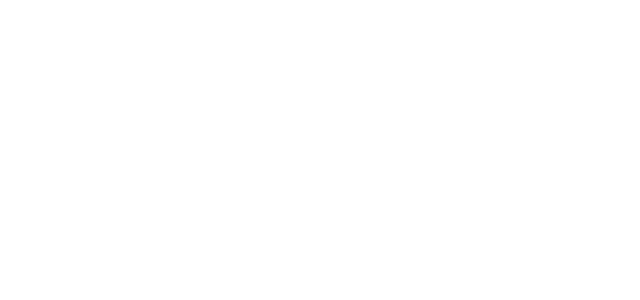
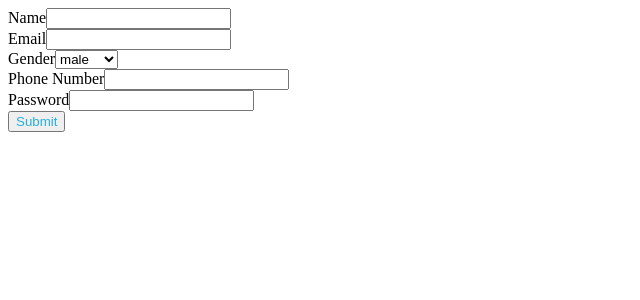
Before and after one commit to RiteshBharvey/Signup-Form---Rendering-Lists-Conditional-content-Outputting-Conditional-Cont---e24ksudtzq29, a React app: page / in a window 1280 px wide. Shown: the top 300 px of the page, without its empty margins (0-640 px from the left). Built offline with nearby package versions, Linux system fonts and the light colour scheme.

Commit message:
Update App.js

```diff
--- a/src/components/App.js
+++ b/src/components/App.js
@@ -2,10 +2,138 @@ import React, {Component, useState} from "react";
 import '../styles/App.css';
 
 const App = () => {
+  const [formIsValid, setFormIsvalid] = useState(false);
+  const [errorMessage, setErrorMessage] = useState("");
+  const [username,setUsername]=useState("");
+  const [inputData, setInputData] = useState({
+    name: "",
+    email: "",
+    gender: "male",
+    phoneNumber: "",
+    password: ""
+  });
+
+  const changeHandler = (e) => {
+    if (e.target.id === "userName") {
+      setInputData((prevInput) => {
+        return { ...prevInput, name: e.target.value };
+      });
+    } else if (e.target.id === "userEmail") {
+      setInputData((prevInput) => {
+        return { ...prevInput, email: e.target.value };
+      });
+    } else if (e.target.id === "userGender") {
+      console.log(e.target.value);
+      setInputData((prevInput) => {
+        return { ...prevInput, gender: e.target.value };
+      });
+    } else if (e.target.id === "userPhoneNumber") {
+      setInputData((prevInput) => {
+        return { ...prevInput, phoneNumber: e.target.value };
+      });
+    } else if (e.target.id === "userPassword") {
+      setInputData((prevInput) => {
+        return { ...prevInput, password: e.target.value };
+      });
+    }
+    setFormIsvalid(false);
+    setErrorMessage("");
+  };
+
+  const formSubmitHandler = (e) => {
+    e.preventDefault();
+    if (
+      inputData.name.trim() === "" ||
+      inputData.email.trim() === "" ||
+      inputData.phoneNumber.trim() === "" ||
+      inputData.password.trim() === ""
+      ) {
+        setErrorMessage("All fields are mandatory");
+        return;
+      }
+      if (!inputData.name.trim().match(/^[0-9a-zA-Z ]+$/)) {
+        setErrorMessage("Name is not alphanumeric");
+        return;
+      }
+      if (!inputData.email.trim().includes("@")) {
+      setErrorMessage("Email must contain @");
+      return;
+    }
+    if (!inputData.phoneNumber.trim().match(/^[0-9]+$/)) {
+      setErrorMessage("Phone Number must contain only numbers");
+      return;
+    }
+    if (inputData.password.trim().length < 6) {
+      setErrorMessage("Password must contain atleast 6 letters");
+      return;
+    }
+    console.log(e.target);
+    setFormIsvalid(true);
+    setUsername(inputData.name);
+    setInputData({
+      name: "",
+      email: "",
+      gender: "male",
+      phoneNumber: "",
+      password: ""
+    });
+  };
   return (
-    <div id="main"></div>
-  )
-}
-
+    <div id="main">
+      <form onSubmit={formSubmitHandler}>
+        <label htmlFor="userName">Name</label>
+        <input
+          id="userName"
+          data-testid="name"
+          type="text"
+          value={inputData.name}
+          onChange={changeHandler}
+        />
+        <br />
+        <label htmlFor="userEmail">Email</label>
+        <input
+          id="userEmail"
+          data-testid="email"
+          // type="email"
+          value={inputData.email}
+          onChange={changeHandler}
+        />
+        <br />
+        <label htmlFor="userGender">Gender</label>
+        <select
+          id="userGender"
+          data-testid="gender"
+          value={inputData.gender}
+          onChange={changeHandler}
+        >
+          <option value="male">male</option>
+          <option value="female">female</option>
+          <option value="other">other</option>
+        </select>
+        <br />
+        <label htmlFor="userPhoneNumber">Phone Number</label>
+        <input
+          id="userPhoneNumber"
+          data-testid="phoneNumber"
+          // type="number"
+          value={inputData.phoneNumber}
+          onChange={changeHandler}
+        />
+        <br />
+        <label htmlFor="userPassword">Password</label>
+        <input
+          id="userPassword"
+          data-testid="password"
+          type="password"
+          value={inputData.password}
+          onChange={changeHandler}
+        />
+        <br />
+        <button>Submit</button>
+      </form>
+      {formIsValid ? <h1>Hello {username}</h1> : <p>{errorMessage}</p>}
+    </div>
+  );
+};
 
 export default App;
```
